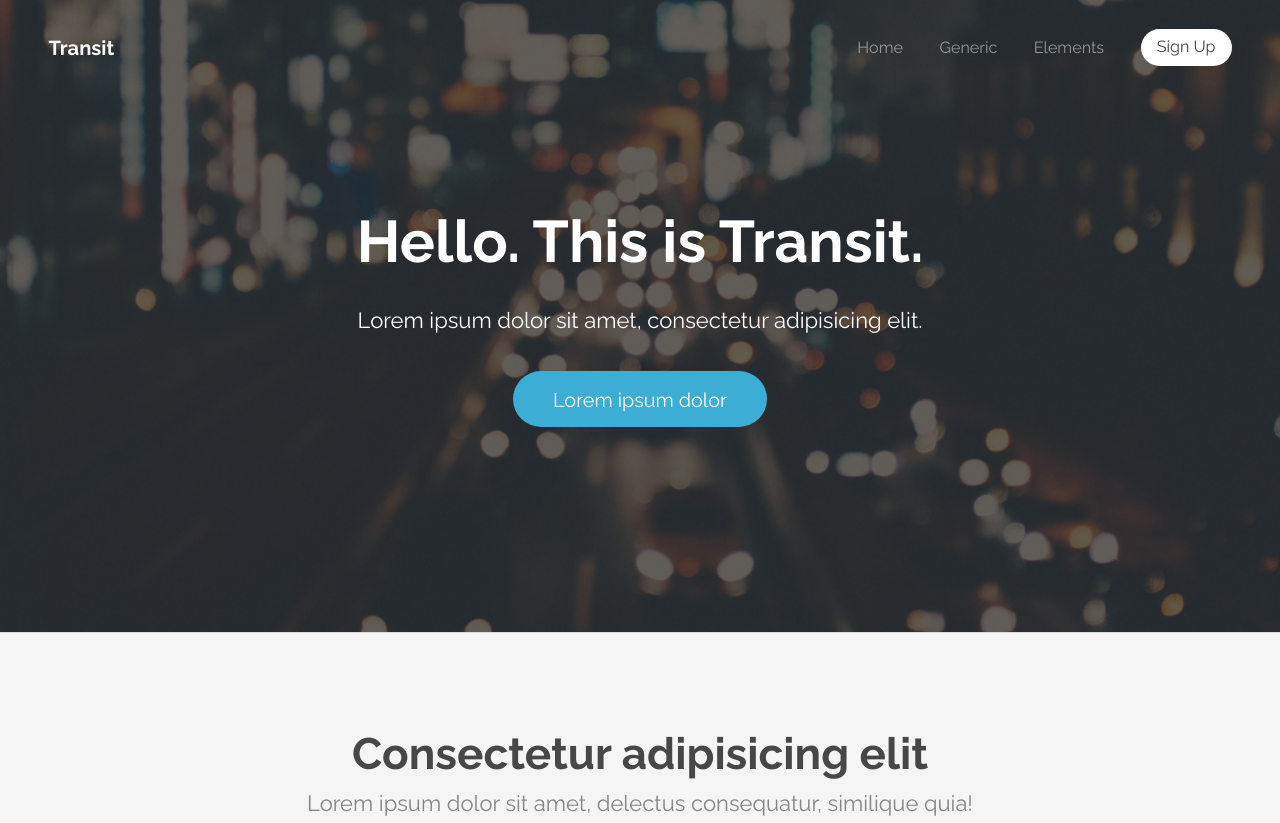
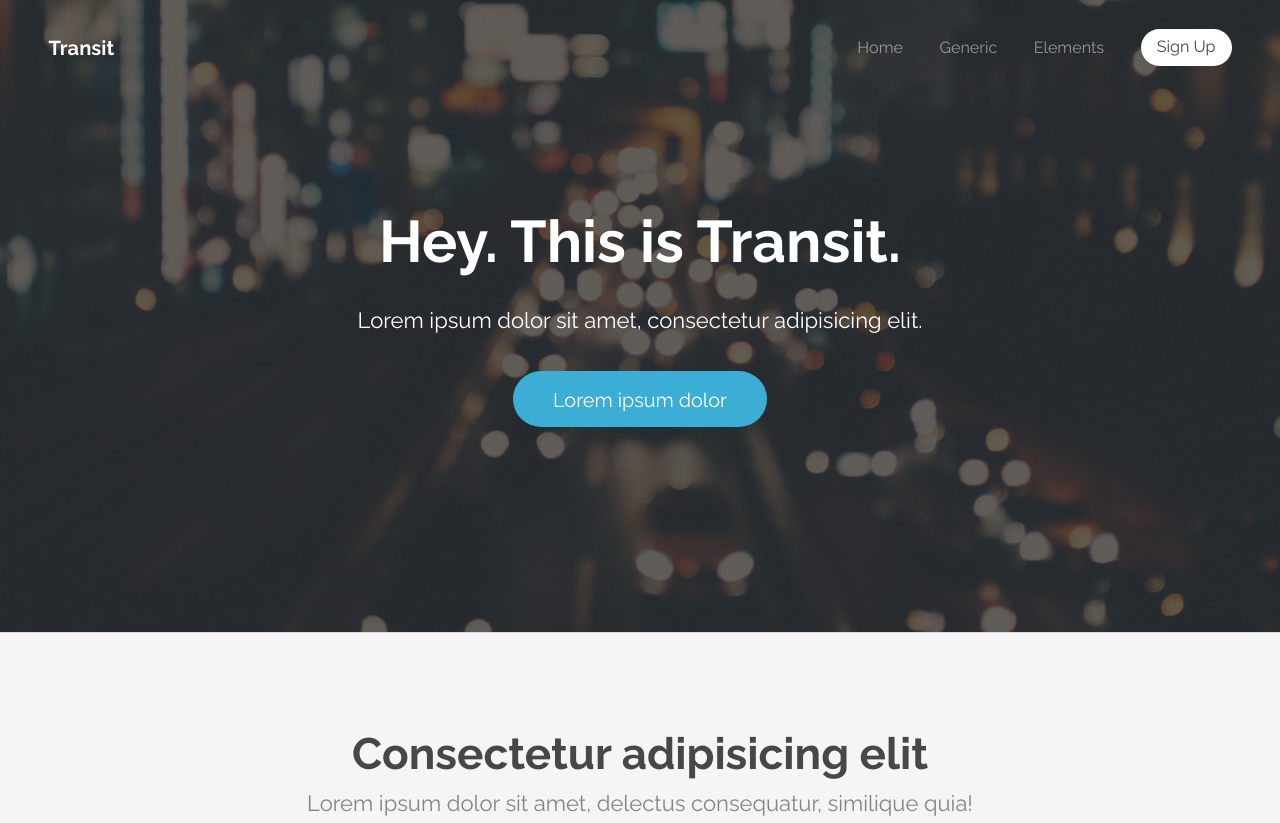
Before and after one commit to closeheat-test1/dark-morning-5868, a plain HTML site: page index.html in a window 1280 px wide. Shown: the top 823 px of the page. Drawn offline with Linux system fonts and the light colour scheme.

Commit message:
Live editor edit

```diff
--- a/index.html
+++ b/index.html
@@ -39,7 +39,7 @@
 
 		<!-- Banner -->
 			<section id="banner">
-				<h2>Hello. This is Transit.</h2>
+				<h2>Hey. This is Transit.</h2>
 				<p>Lorem ipsum dolor sit amet, consectetur adipisicing elit.</p>
 				<ul class="actions">
 					<li>
```
